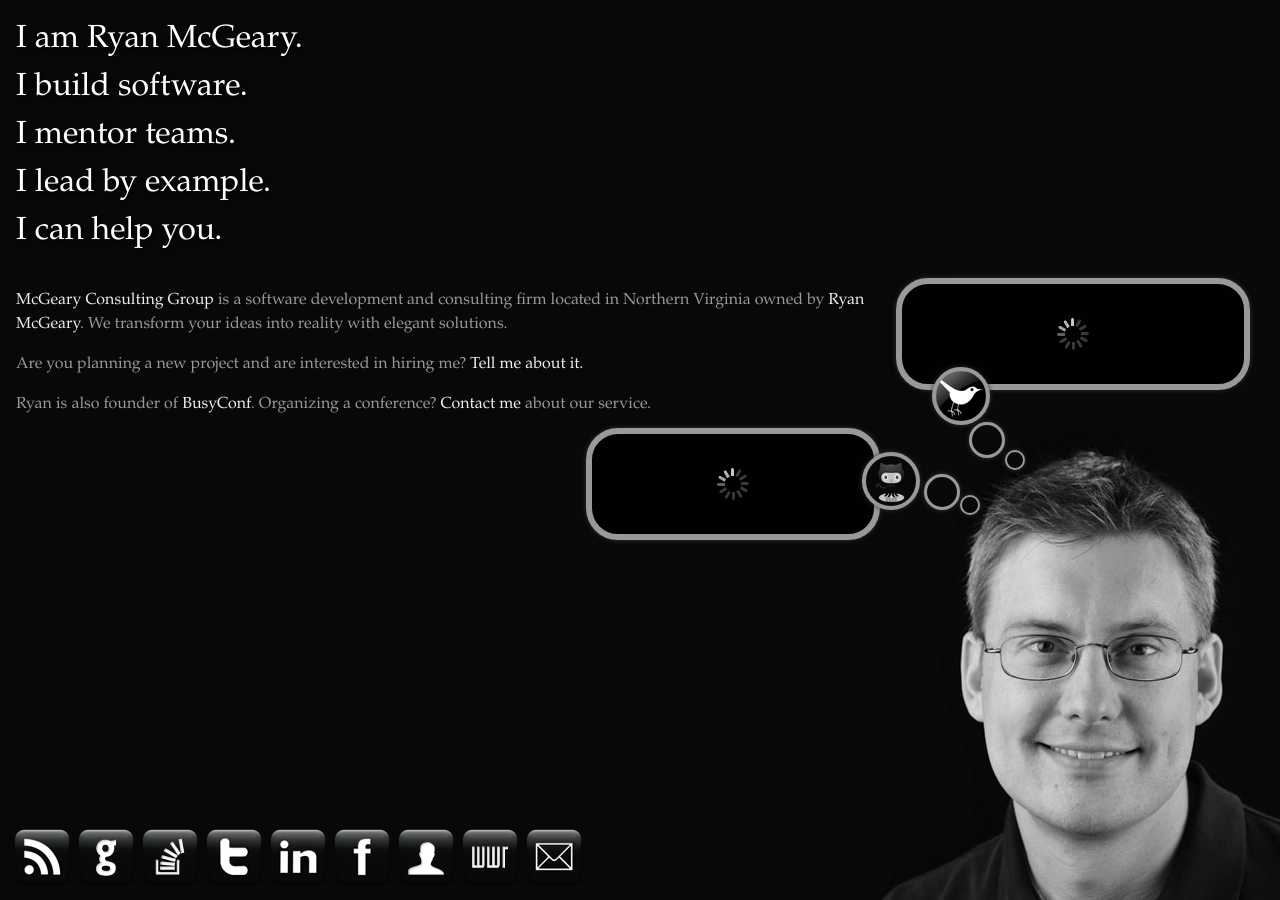
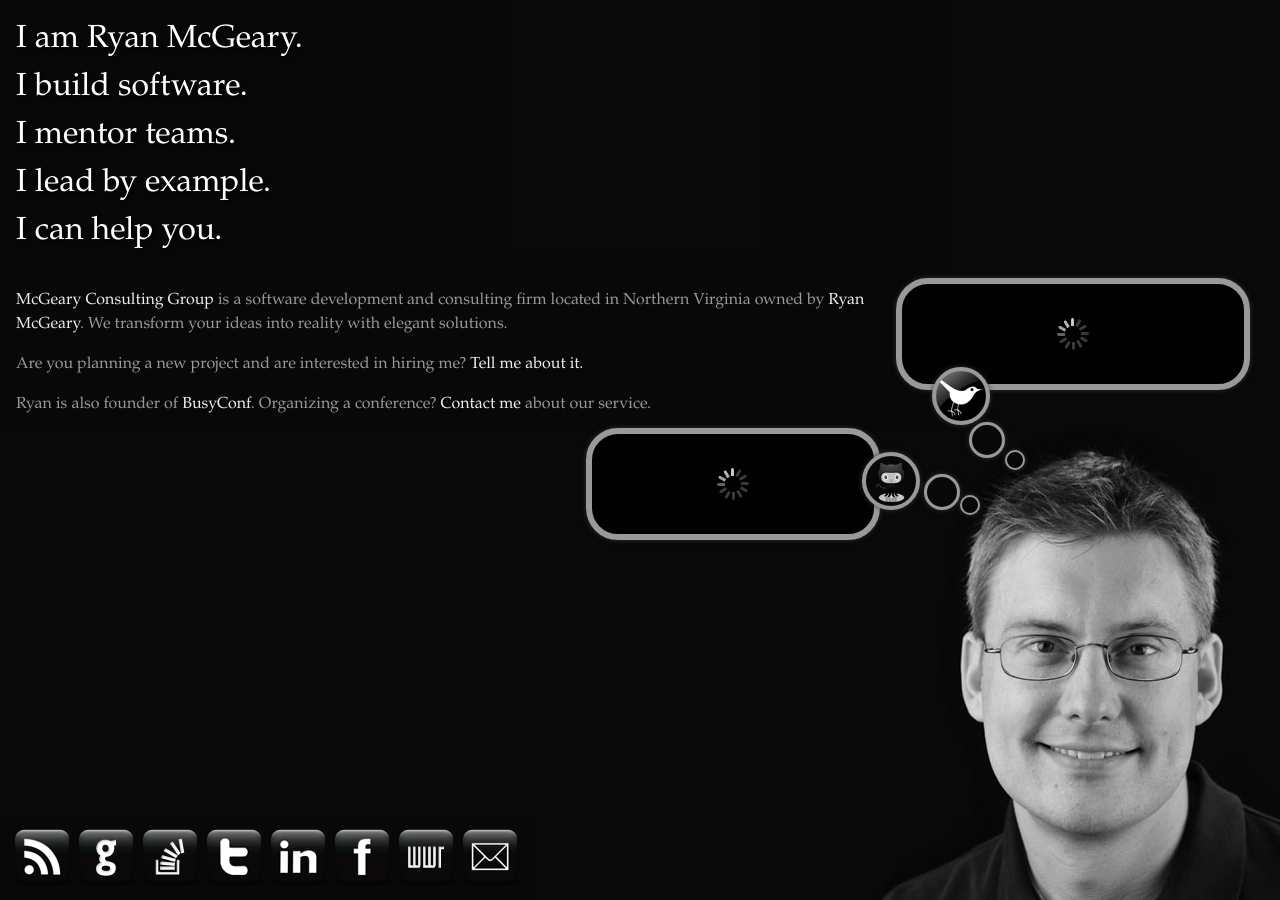
Before and after one commit to rmm5t/ryan.mcgeary.org, a Jekyll site: the page built from index.html, in a window 1280 px wide. Built offline with Jekyll 4.4.1, drawn with Linux system fonts in a browser that asks for light colours; nearby versions of some CDN libraries; comment, search, counter and statistics services are not loaded.

Commit message:
Removed ClaimID button
ClaimID is now defunct and shut-down

```diff
--- a/_includes/social.html
+++ b/_includes/social.html
@@ -5,7 +5,6 @@
   <a class="button twitter" href="http://twitter.com/rmm5t">Twitter</a>
   <a class="button linkedin" href="http://www.linkedin.com/in/ryanmcgeary">LinkedIn</a>
   <a class="button facebook" href="http://www.facebook.com/ryan.mcgeary">Facebook</a>
-  <a class="button claimid" href="http://claimid.com/rmm5t">ClaimID</a>
   <a class="button wwr" href="http://workingwithrails.com/person/7397-ryan-mcgeary">Working With Rails</a>
   <a class="button email" href="&#109;&#97;&#105;&#108;&#116;&#111;&#58;%72%79%61%6e@%6d%63%67%65%61%72%79.%6f%72%67">Email</a>
 </div>
--- a/_sass/screen.sass
+++ b/_sass/screen.sass
@@ -191,8 +191,6 @@ body#page #content #comments h2
     +replace-text("linkedin-button.png")
   .facebook
     +replace-text("facebook-button.png")
-  .claimid
-    +replace-text("claimid-button.png")
   .wwr
     +replace-text("wwr-button.png")
   .email
--- a/stylesheets/screen.css
+++ b/stylesheets/screen.css
@@ -516,13 +516,6 @@ body#page #content #comments h2 {
     background-image: url('/images/facebook-button.png?1287763329');
     background-repeat: no-repeat;
     background-position: 50% 50%; }
-  #social .claimid {
-    text-indent: -119988px;
-    overflow: hidden;
-    text-align: left;
-    background-image: url('/images/claimid-button.png?1287763329');
-    background-repeat: no-repeat;
-    background-position: 50% 50%; }
   #social .wwr {
     text-indent: -119988px;
     overflow: hidden;
```
Also changed, not shown: images/claimid-button.png (deleted).
